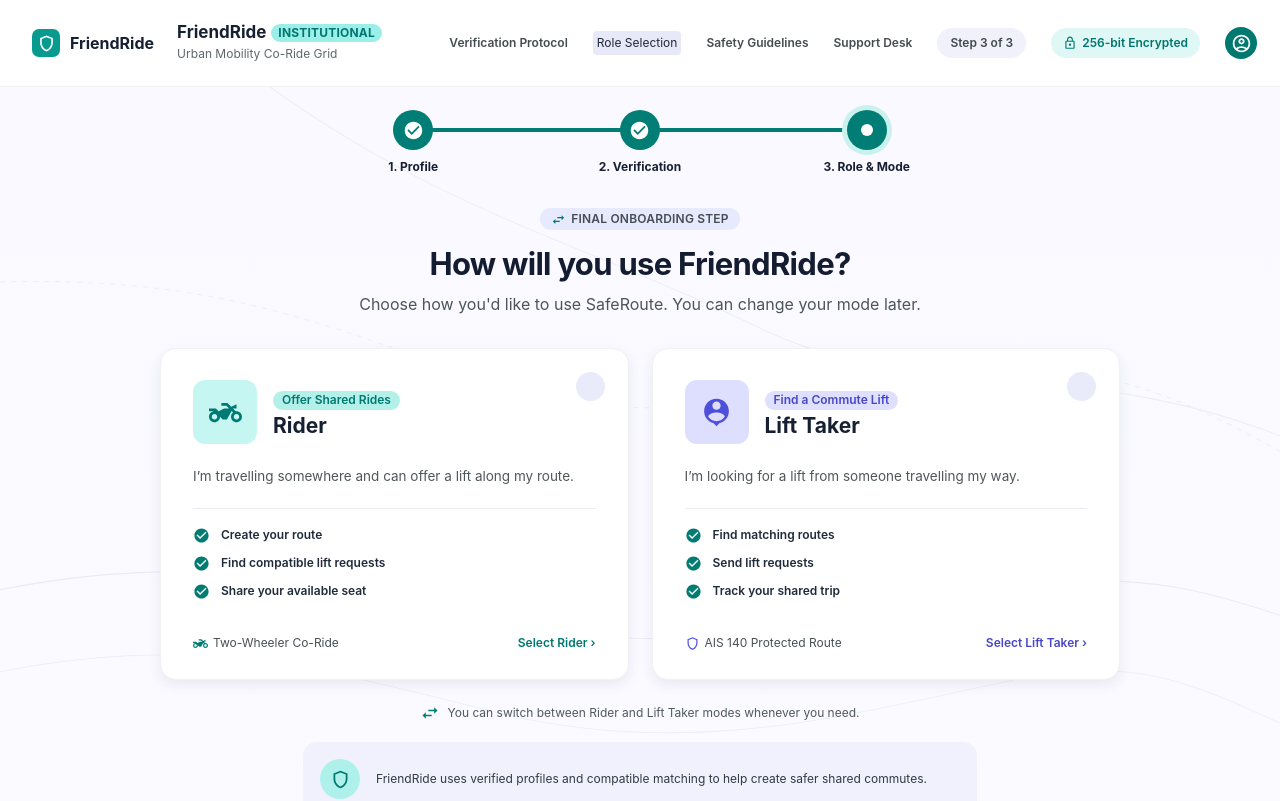
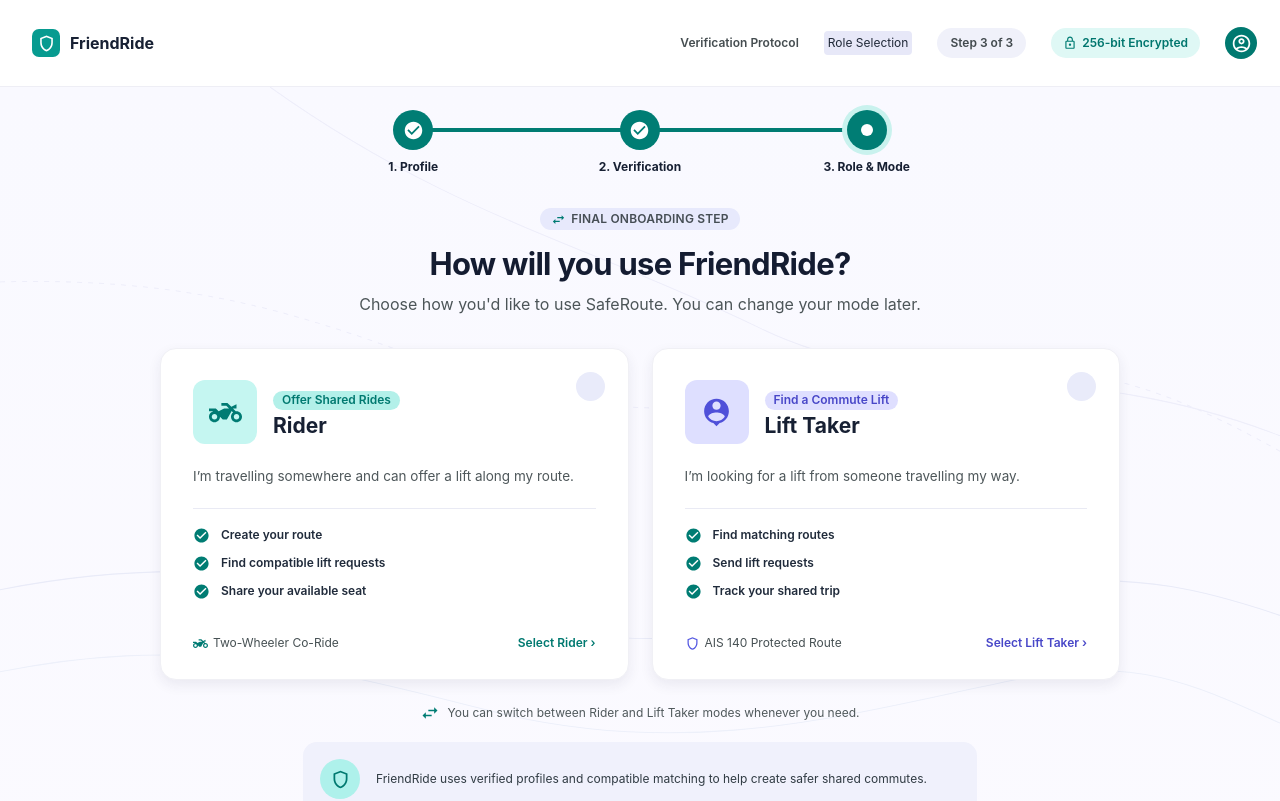
Before and after one commit to barmanakash/Delta, a React (Create React App) app in the folder client/: page /roleandmode in a window 1280 px wide. Shown: the top 801 px of the page. Built offline with nearby package versions, Linux system fonts and the light colour scheme.

Commit message:
navbar removed items not needed one

```diff
--- a/client/src/roleandmode/roleandmode.js
+++ b/client/src/roleandmode/roleandmode.js
@@ -165,56 +165,6 @@ export default function RolAndMode() {
                             justifyContent: "center",
                         }}
                     >
-                        <Box
-                            style={{
-                                display: "flex",
-                                alignItems: "center",
-                                gap: 5,
-                            }}
-                        >
-                            <Typography
-                                style={{
-                                    fontSize: 17,
-                                    lineHeight: 1,
-                                    fontWeight: 700,
-                                    color: "#172033",
-                                }}
-                            >
-                                FriendRide
-                            </Typography>
-
-                            <Box
-                                style={{
-                                    height: 18,
-                                    padding: "0 7px",
-                                    borderRadius: 10,
-                                    background: "#9cefe9",
-                                    display: "flex",
-                                    alignItems: "center",
-                                }}
-                            >
-                                <Typography
-                                    style={{
-                                        fontSize: 12,
-                                        fontWeight: 700,
-                                        color: "#00776f",
-                                        letterSpacing: "0.2px",
-                                    }}
-                                >
-                                    INSTITUTIONAL
-                                </Typography>
-                            </Box>
-                        </Box>
-
-                        <Typography
-                            style={{
-                                fontSize: 12,
-                                color: "#5f676b",
-                                marginTop: 3,
-                            }}
-                        >
-                            Urban Mobility Co-Ride Grid
-                        </Typography>
                     </Box>
                 </Box>
 
@@ -247,27 +197,6 @@ export default function RolAndMode() {
                     >
                         Role Selection
                     </Typography>
-
-                    <Typography
-                        style={{
-                            fontSize: 12,
-                            fontWeight: 600,
-                            color: "#454d50",
-                        }}
-                    >
-                        Safety Guidelines
-                    </Typography>
-
-                    <Typography
-                        style={{
-                            fontSize: 12,
-                            fontWeight: 600,
-                            color: "#454d50",
-                        }}
-                    >
-                        Support Desk
-                    </Typography>
-
                     <Box
                         style={{
                             height: 30,
```
